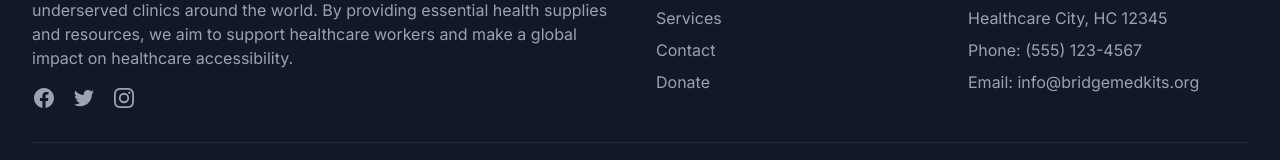
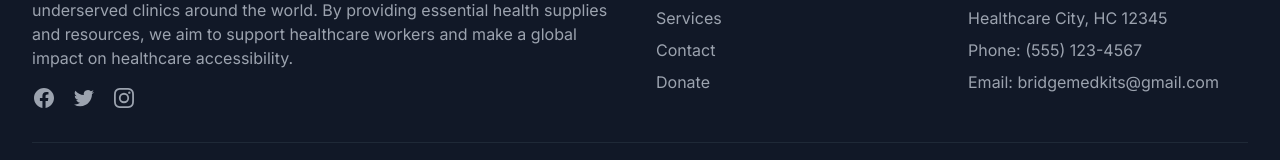
Before and after one commit to arhanlev/BridgeMedKits, a Next.js app: page / in a window 1280 px wide. Shown: the part 1578-1738 px from the top of the page. Built offline with nearby package versions, Linux system fonts and the light colour scheme.

Commit message:
Update contact email in Footer component

```diff
--- a/src/components/Footer.tsx
+++ b/src/components/Footer.tsx
@@ -76,7 +76,7 @@ const Footer = () => {
               <li>123 Medical Way</li>
               <li>Healthcare City, HC 12345</li>
               <li>Phone: (555) 123-4567</li>
-              <li>Email: info@bridgemedkits.org</li>
+              <li>Email: bridgemedkits@gmail.com</li>
             </ul>
           </div>
         </div>
```
